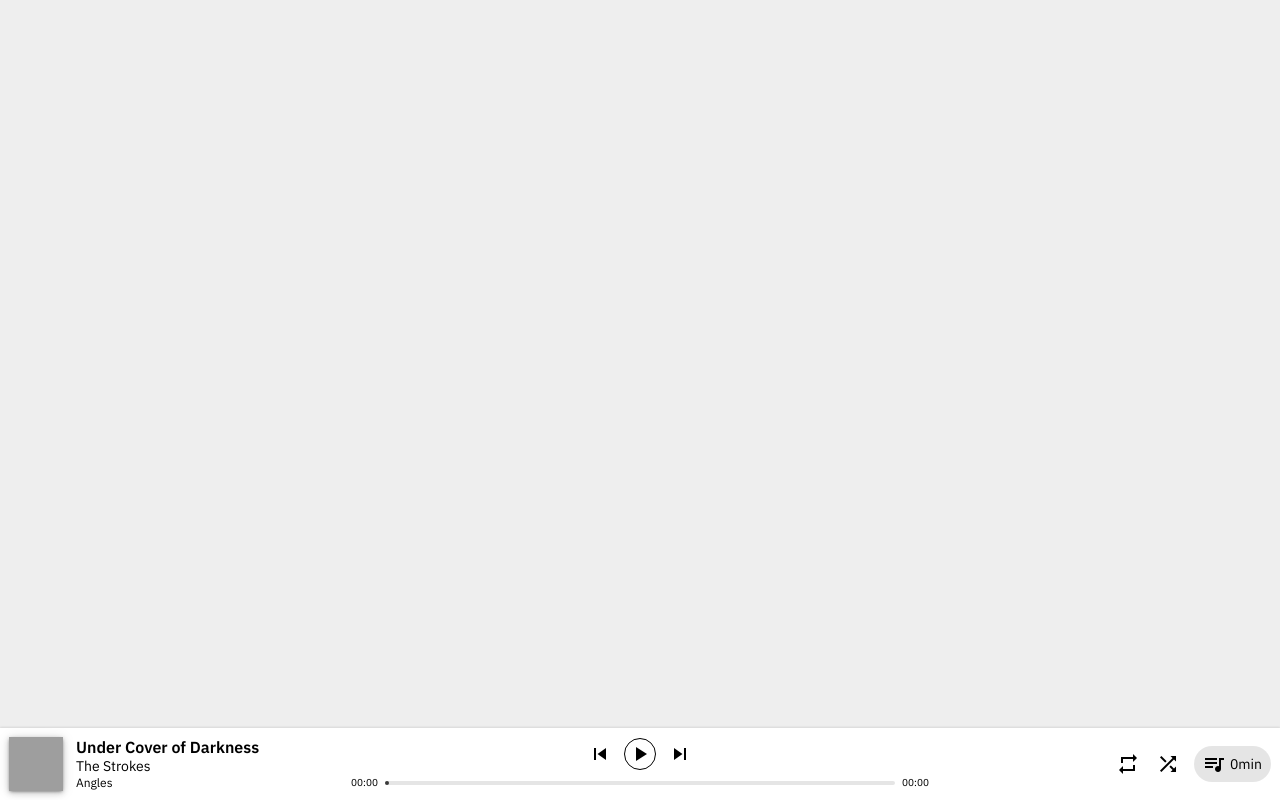
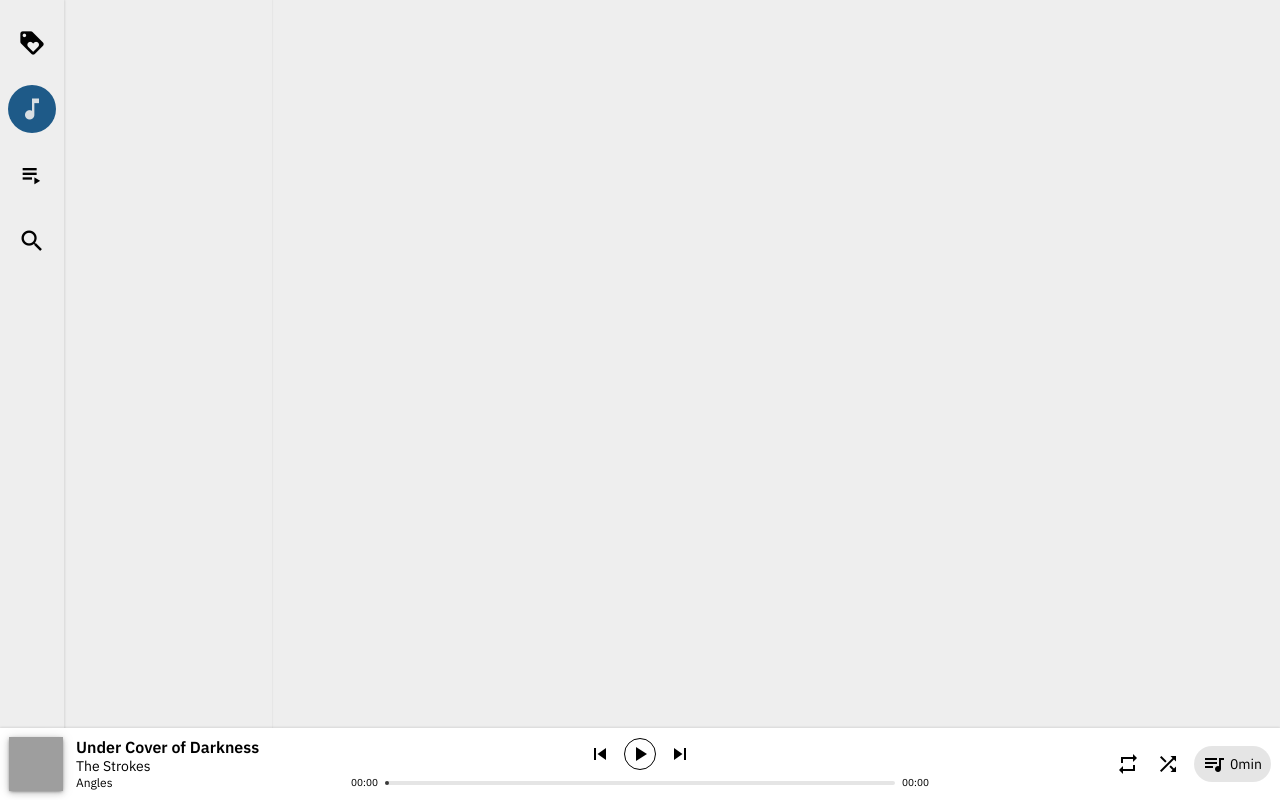
Before and after one commit to artjacob/music, a website: page public/index.html in a window 1280 px wide. Drawn offline with nearby package versions, Linux system fonts and the light colour scheme; grey boxes are pictures that could not be loaded.

Commit message:
Botões de navegação

```diff
--- a/public/index.html
+++ b/public/index.html
@@ -9,6 +9,23 @@
   <script>var env = "development";</script>
  </head>
  <body>
+  <div class="navigation">
+   <div class="sidebar">
+    <div class="section favorites">
+     <div class="button"><i class="material-icons">loyalty</i></div>
+    </div>
+    <div class="section library -state--active">
+     <div class="button"><i class="material-icons">music_note</i></div>
+    </div>
+    <div class="section playlists">
+     <div class="button"><i class="material-icons">playlist_play</i></div>
+    </div>
+    <div class="section search">
+     <div class="button"><i class="material-icons">search</i></div>
+    </div>
+   </div>
+   <div class="panel"></div>
+  </div>
   <div class="now-playing">
    <div class="display">
     <div class="info">
--- a/source/css/music.scss
+++ b/source/css/music.scss
@@ -2,18 +2,27 @@
 // music ///////////////////////////////////////////////////////////////////////////////////////////
 ////////////////////////////////////////////////////////////////////////////////////////////////////
 
+$primary-color: #1e5a88;
+$background-color: #eee;
+
 body {
     margin: 0;
     font: 16px "ibm plex sans", sans-serif;
-    background-color: #eee;
+    background-color: $background-color;
 }
 
 * {
     box-sizing: border-box;
 }
 
+$layer-navigation: 1;
+$layer-now-playing: 2;
+
 // Core
 @import "core/mixins";
+
+// Navigation
+@import "navigation";
 
 // Now Playing
 @import "now-playing";
--- /dev/null
+++ b/source/css/navigation.scss
@@ -0,0 +1,74 @@
+////////////////////////////////////////////////////////////////////////////////////////////////////
+// navigation //////////////////////////////////////////////////////////////////////////////////////
+////////////////////////////////////////////////////////////////////////////////////////////////////
+
+$navigation-width: 64px;
+
+.navigation {
+    position: fixed;
+    top: 0;
+    bottom: 0;
+    left: 0;
+    z-index: $layer-navigation;
+
+    display: flex;
+    // align-items: flex-start;
+    // justify-content: center;
+
+    .button {
+        $size: $navigation-width * 0.75;
+        width: $size;
+        height: $size;
+        border-radius: 50%;
+        cursor: pointer;
+
+        display: flex;
+        align-items: center;
+        justify-content: center;
+
+        i {
+            font-size: 28px;
+        }
+    }
+
+    // Barra lateral
+    .sidebar {
+        width: $navigation-width;
+        height: 100%;
+        padding-top: 9px;
+        background-color: $background-color;
+        box-shadow: 1px 0 2px rgba(#000, 0.1);
+        z-index: 2;
+
+        position: relative;
+
+        .section {
+            width: $navigation-width;
+            height: $navigation-width;
+            margin: 2px 0;
+
+            display: flex;
+            align-items: center;
+            justify-content: center;
+
+            &.-state--active {
+                .button {
+                    background-color: $primary-color;
+                    color: rgba($background-color, 0.9);
+                }
+            }
+        }
+    }
+
+    // Painel
+    .panel {
+        width: $navigation-width * 3.25;
+        height: 100%;
+        padding-top: 9px;
+        background-color: $background-color;
+        box-shadow: 0 -1px 2px rgba(#000, 0.1);
+        z-index: 1;
+
+        position: relative;
+    }
+}
--- a/source/css/now-playing.scss
+++ b/source/css/now-playing.scss
@@ -12,6 +12,7 @@ $now-playing-height: 72px;
     height: $now-playing-height;
     background-color: #fff;
     box-shadow: 0 -1px 2px rgba(#000, 0.1);
+    z-index: $layer-now-playing;
 
     display: flex;
     justify-content: space-between;
--- a/source/html/music.pug
+++ b/source/html/music.pug
@@ -9,6 +9,7 @@ html(lang="pt-br")
 	body
 		//- ////////////////////////////////////////////////////////////////////////////////////////
 
+		include navigation
 		include now-playing
 
 		//- ////////////////////////////////////////////////////////////////////////////////////////
--- /dev/null
+++ b/source/html/navigation.pug
@@ -0,0 +1,12 @@
+//- ////////////////////////////////////////////////////////////////////////////////////////////////
+//- navigation /////////////////////////////////////////////////////////////////////////////////////
+//- ////////////////////////////////////////////////////////////////////////////////////////////////
+
+.navigation
+    .sidebar
+        .section.favorites: .button: i.material-icons loyalty
+        .section.library.-state--active: .button: i.material-icons music_note
+        .section.playlists: .button: i.material-icons playlist_play
+        .section.search: .button: i.material-icons search
+
+    .panel
```
Also changed, not shown: deploy/index.html (+1 -1 lines), dev/tools/artists.js (added), public/music.css.
